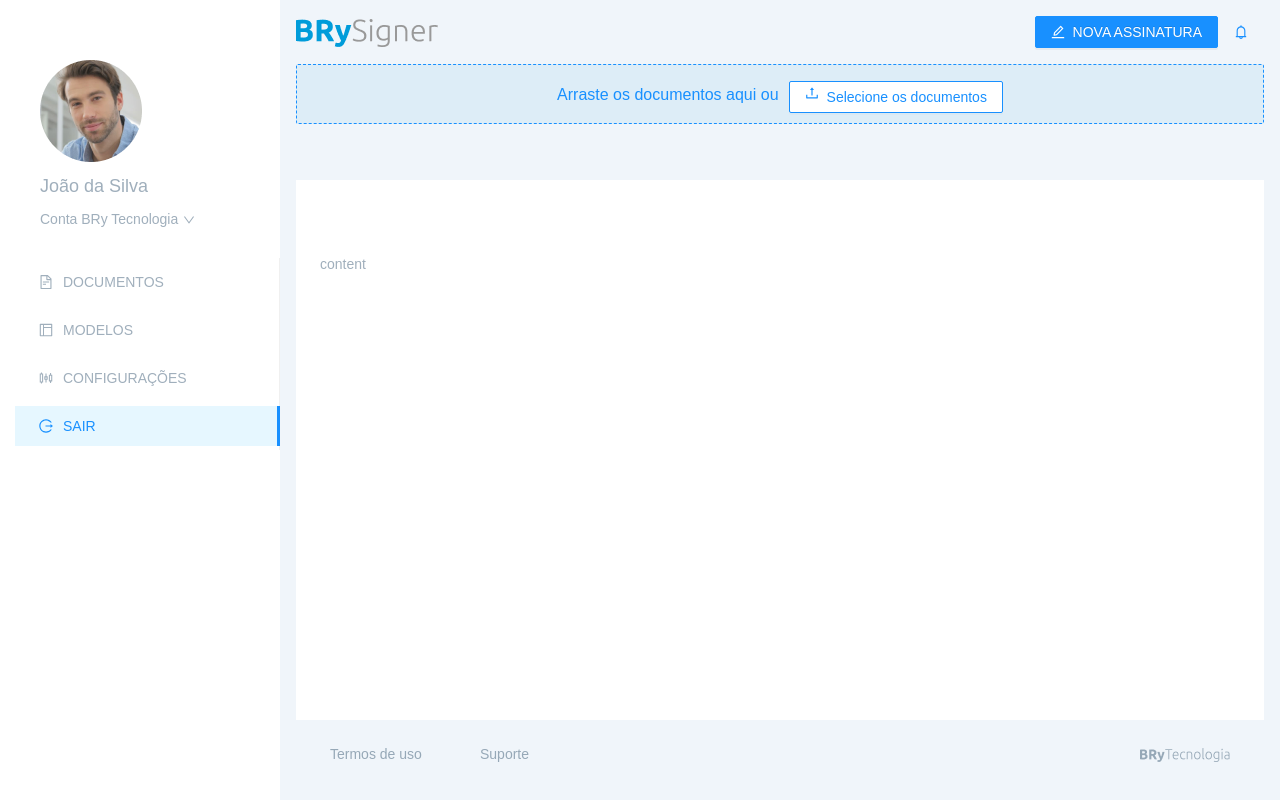
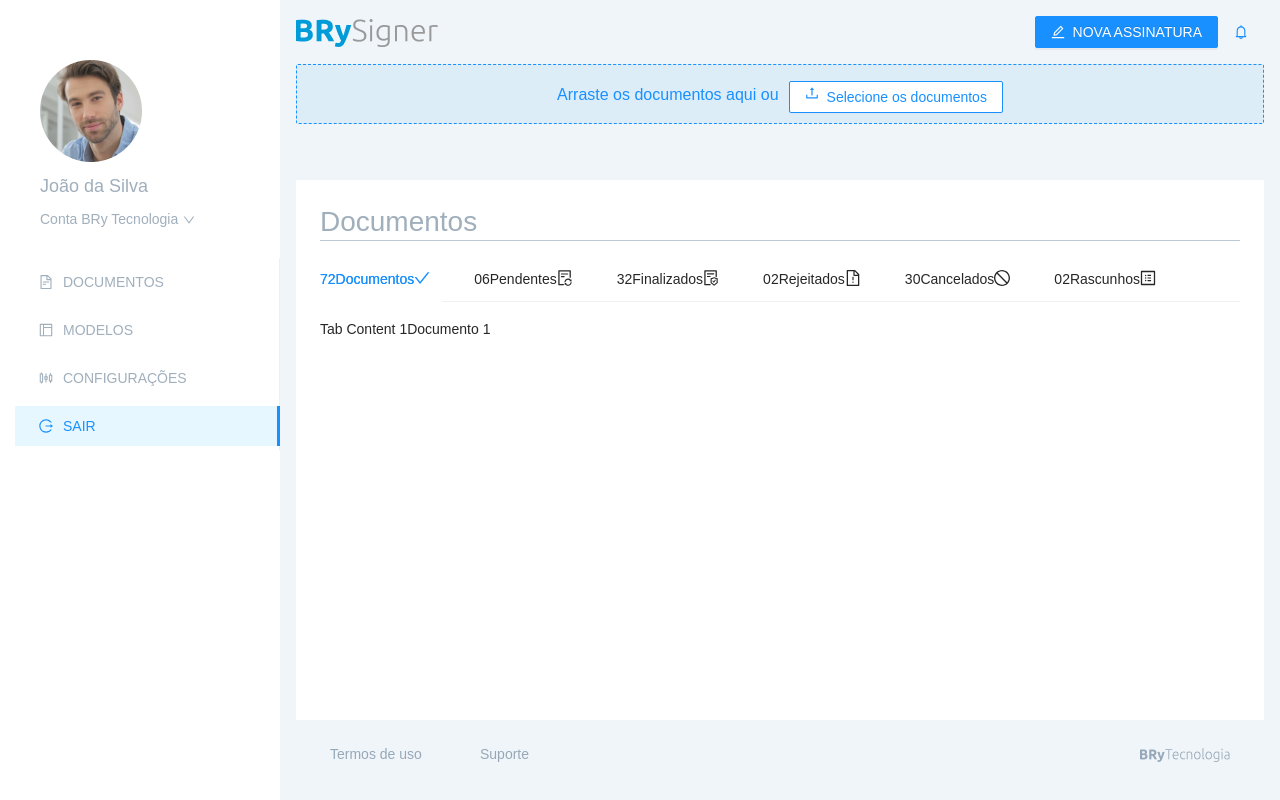
Before and after one commit to maxzanelato/poc-antd-reactjs, a React (Create React App) app: page / in a window 1280 px wide. Built offline with nearby package versions, Linux system fonts and the light colour scheme; a web font is replaced by a local one.

Commit message:
Header Tabs ok.

```diff
--- /dev/null
+++ b/src/components/TabComponent/index.tsx
@@ -0,0 +1,43 @@
+import React from 'react';
+
+import './styles.css';
+
+import { Tabs } from 'antd';
+
+import { ITabHeaderItem, OwnPropsITabHeaderItem } from './../../interfaces/ITabHeaderItem';
+
+const { TabPane } = Tabs;
+
+export default function ({ tab }: OwnPropsITabHeaderItem) {
+  return (
+    <Tabs defaultActiveKey="1">
+
+      {
+        tab.map((element: ITabHeaderItem) => (
+          <TabPane
+            tab={
+              <span className='header-tab'>
+                <span className='header-number-tab'>
+                  {element.number}
+                </span>
+                <span className='header-text-tab'>
+                  {element.text}
+                </span>
+                <span className='header-icon-tab'>
+                  {element.icon}
+                </span>
+              </span>
+            }
+            key={element.id.toString()}
+          >
+            Tab Content {element.id.toString()}
+            {element.content}
+          </TabPane>
+        ))
+      }
+
+
+
+    </Tabs>
+  )
+}
--- /dev/null
+++ b/src/components/TabComponent/styles.css
@@ -0,0 +1,56 @@
+.ant-tabs-bar {
+  border-bottom: 1px solid #FFFFFF;
+}
+
+.ant-tabs-bar .ant-tabs-tab {
+  padding: 5px;
+  border-radius: 8px;
+  background-color: #FFFFFF;
+  color: #96A8B7;
+  margin-right: 2px;
+}
+
+.ant-tabs-bar .ant-tabs-tab-active {
+  padding: 5px;
+  border-radius: 8px;
+  background-color: #009CDA;
+  color: #FFFFFF;
+  margin-right: 2px;
+}
+
+.ant-tabs-bar .ant-tabs-tab-active:hover {
+  color: #FFFFFF;
+}
+
+.ant-tabs-ink-bar {
+  background-color: #FFFFFF;
+  z-index: -1;
+}
+
+.ant-tabs.ant-tabs-card .ant-tabs-card-bar .ant-tabs-tab {
+  padding: 5px;
+  border-radius: 8px;
+  background-color: #009CDA;
+}
+
+.ant-tabs.ant-tabs-card .ant-tabs-card-bar .ant-tabs-tab-active {
+  padding: 5px;
+  border-radius: 8px;
+  background-color: #009CDA;
+  ;
+}
+
+.ant-tabs-bar .ant-tabs-tab .header-tab {
+  line-height: 32px;
+  padding: 5px;
+}
+
+.ant-tabs-bar .ant-tabs-tab .header-tab .header-number-tab {
+  font-weight: bold;
+  font-size: 24px;
+}
+
+.ant-tabs-bar .ant-tabs-tab .header-tab .header-text-tab {
+  padding-left: 5px;
+  padding-right: 5px;
+}
--- /dev/null
+++ b/src/interfaces/ITabHeaderItem.ts
@@ -0,0 +1,11 @@
+export interface ITabHeaderItem {
+  id: number;
+  number: string;
+  text: string;
+  icon?: any;
+  content: any;
+}
+
+export interface OwnPropsITabHeaderItem {
+  tab: Array<ITabHeaderItem>;
+}
--- a/src/pages/Documents/index.tsx
+++ b/src/pages/Documents/index.tsx
@@ -3,6 +3,7 @@ import React from 'react';
 import 'antd/dist/antd.css';
 import './styles.css';
 
+import TabComponent from '../../components/TabComponent';
 import MenuComponent from './../../components/MenuComponent';
 import UploadComponent from './../../components/UploadComponent';
 
@@ -14,16 +15,41 @@ import LogoHeader from '../../assets/logo-header-bry-signer.png';
 
 import { Layout, Button } from 'antd';
 
-import { BellOutlined, FileTextOutlined, EditOutlined, DownOutlined, LayoutOutlined, SlidersOutlined, LogoutOutlined } from '@ant-design/icons';
+import {
+  BellOutlined,
+  FileTextOutlined,
+  EditOutlined,
+  DownOutlined,
+  LayoutOutlined,
+  SlidersOutlined,
+  LogoutOutlined,
+  CheckOutlined,
+  FileSyncOutlined,
+  FileProtectOutlined,
+  FileExclamationOutlined,
+  StopOutlined,
+  ProfileOutlined
+} from '@ant-design/icons';
+
+import { ITabHeaderItem } from './../../interfaces/ITabHeaderItem';
 
 const { Header, Content, Footer, Sider } = Layout;
 
 export default function Documents(): any {
-  const x = new Array<IMenuItem>();
-  x.push({ id: 1, icon: <FileTextOutlined />, text: 'DOCUMENTOS' });
-  x.push({ id: 2, icon: <LayoutOutlined />, text: 'MODELOS' });
-  x.push({ id: 3, icon: <SlidersOutlined />, text: 'CONFIGURAÇÕES' })
-  x.push({ id: 4, icon: <LogoutOutlined />, text: 'SAIR' });
+
+  const menuItem = new Array<IMenuItem>();
+  menuItem.push({ id: 1, icon: <FileTextOutlined />, text: 'DOCUMENTOS' });
+  menuItem.push({ id: 2, icon: <LayoutOutlined />, text: 'MODELOS' });
+  menuItem.push({ id: 3, icon: <SlidersOutlined />, text: 'CONFIGURAÇÕES' })
+  menuItem.push({ id: 4, icon: <LogoutOutlined />, text: 'SAIR' });
+
+  const tabs = new Array<ITabHeaderItem>();
+  tabs.push({ id: 1, number: '72', text: 'Documentos', icon: <CheckOutlined style={{ fontSize: 16 }} />, content: 'Documento 1' });
+  tabs.push({ id: 2, number: '06', text: 'Pendentes', icon: <FileSyncOutlined style={{ fontSize: 16 }} />, content: 'Pendentes 1' });
+  tabs.push({ id: 3, number: '32', text: 'Finalizados', icon: <FileProtectOutlined style={{ fontSize: 16 }} />, content: 'Documento 1' });
+  tabs.push({ id: 4, number: '02', text: 'Rejeitados', icon: <FileExclamationOutlined style={{ fontSize: 16 }} />, content: 'Pendentes 1' });
+  tabs.push({ id: 5, number: '30', text: 'Cancelados', icon: <StopOutlined style={{ fontSize: 16 }} />, content: 'Documento 1' });
+  tabs.push({ id: 6, number: '02', text: 'Rascunhos', icon: <ProfileOutlined style={{ fontSize: 16 }} />, content: 'Pendentes 1' });
 
   return (
 
@@ -50,7 +76,7 @@ export default function Documents(): any {
               <DownOutlined style={{ color: "#A0AFBC", fontSize: 12, paddingLeft: 5 }} />
             </span>
 
-            <MenuComponent menuItem={x} />
+            <MenuComponent menuItem={menuItem} />
 
           </div>
 
@@ -79,7 +105,21 @@ export default function Documents(): any {
             </div>
           </Header>
           <Content style={{ margin: '100px 16px 0' }}>
-            <div style={{ padding: 24, background: '#fff', height: '100%' }}>content</div>
+
+            <div className='content-container'>
+
+              <div className='content-header'>
+                Documentos
+              </div>
+
+              <div className='content-main'>
+
+                <TabComponent tab={tabs}></TabComponent>
+
+              </div>
+
+            </div>
+
           </Content>
           <Footer className='footer'>
             <div className='menus'>
--- a/src/pages/Documents/styles.css
+++ b/src/pages/Documents/styles.css
@@ -77,6 +77,24 @@
   color: #A0AFBC;
 }
 
+.ant-layout-content .content-container {
+  padding: 24px;
+  background-color: #fff;
+  height: 100%
+}
+
+.ant-layout-content .content-container .content-header {
+  font-style: normal;
+  font-weight: 500;
+  font-size: 28px;
+  line-height: 36px;
+  border-bottom: 1px solid #BCC9D5;
+}
+
+.ant-layout-content .content-container .content-main {
+  padding-top: 15px;
+}
+
 .ant-menu:not(.ant-menu-horizontal) {
   background-color: unset;
   color: #A0AFBC;
```
